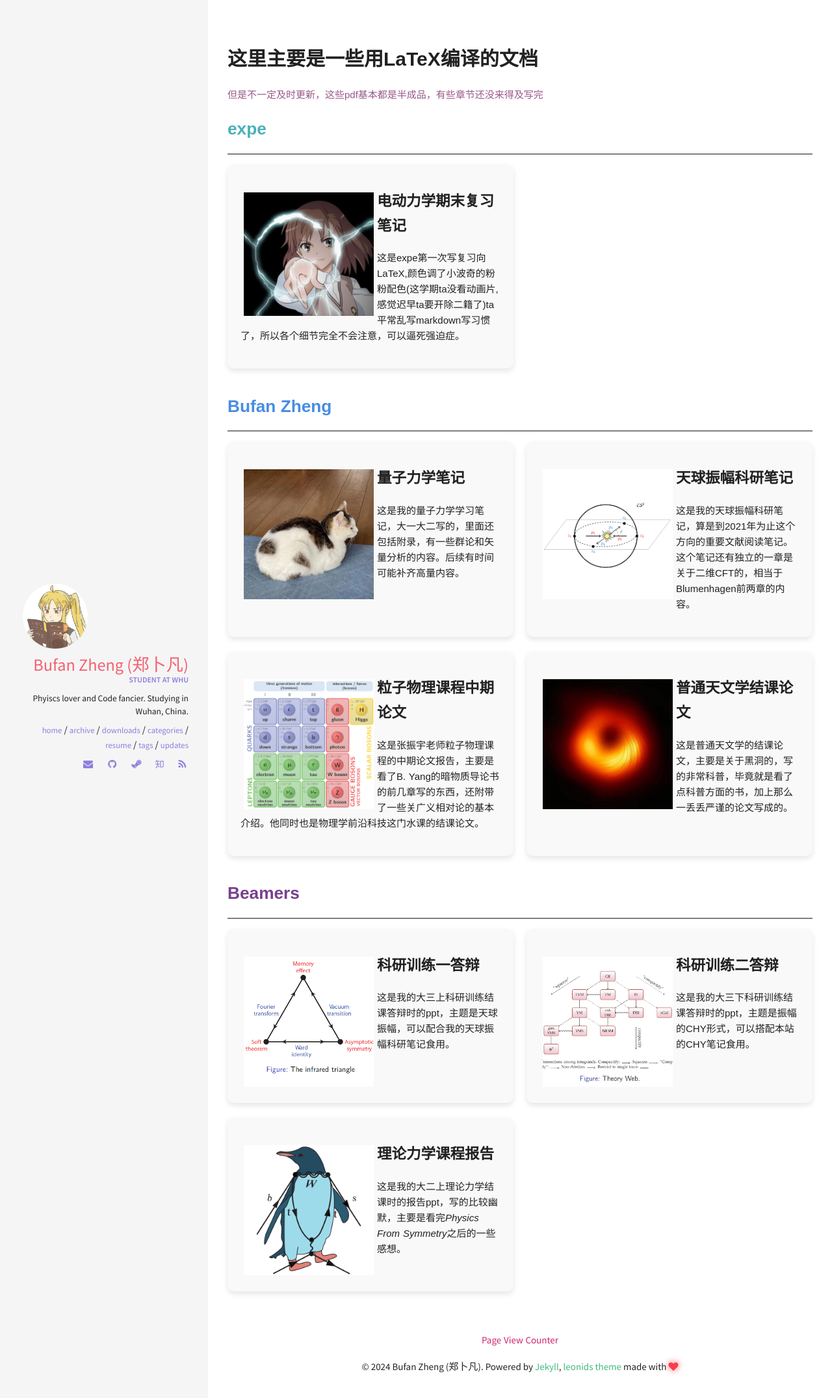
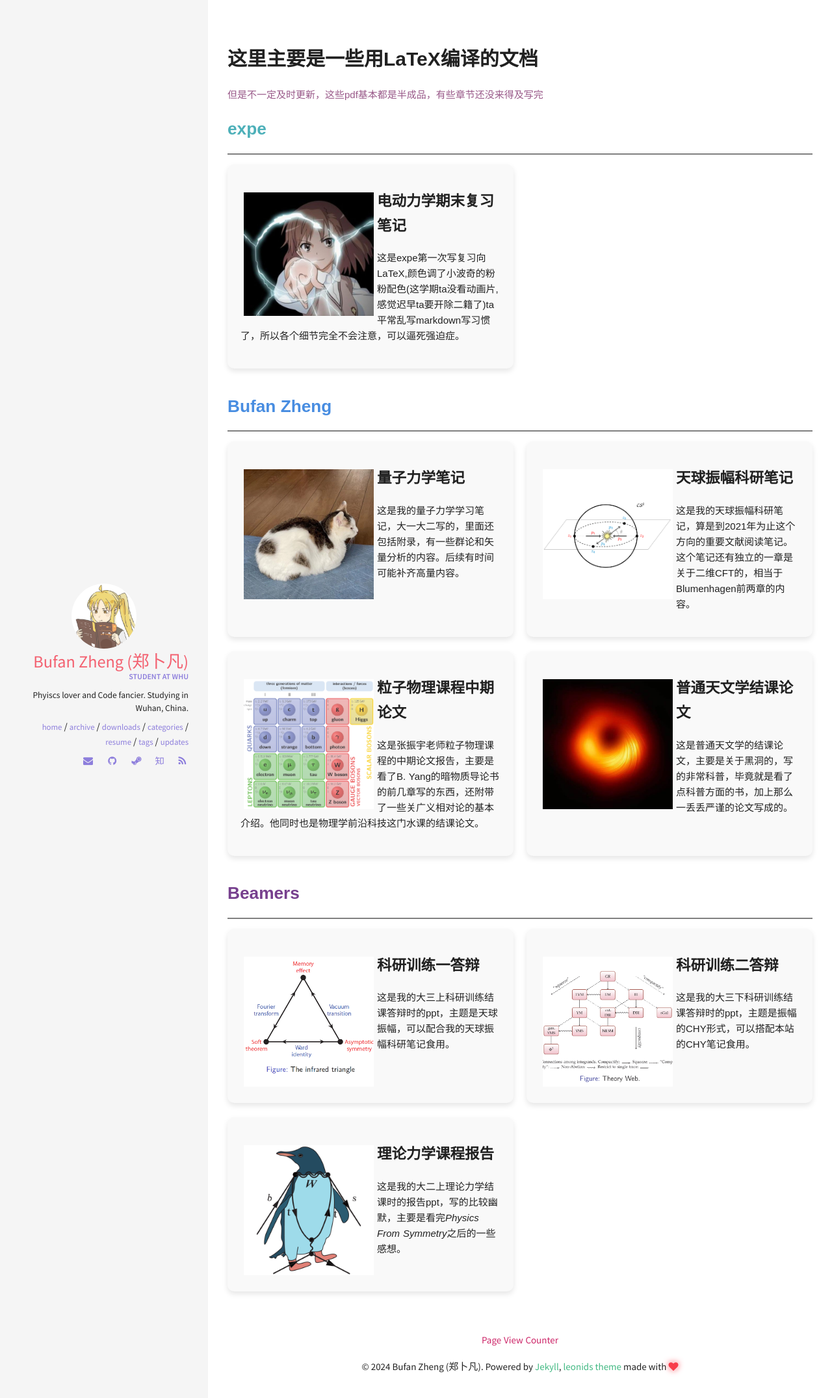
Before and after one commit to WHUZBF/whuzbf.github.io, a Jekyll site: the page built from downloads/index.html, in a window 1280 px wide. Shown: the top 2151 px of the page at 65% size. Built offline with Jekyll 4.4.1, drawn with Linux system fonts in a browser that asks for light colours; comment, search, counter and statistics services are not loaded.

Commit message:
修改一处显示bug，也就是download页面的头像左移bug

```diff
--- a/downloads/index.html
+++ b/downloads/index.html
@@ -42,7 +42,8 @@ permalink: /downloads/
             }
         }
 
-        img{
+        /*这样就只会对card里面的产生影响，而不改变左侧导航栏的头像*/
+        .card img{
             float:left;
             margin: 5px;
             pointer-events: none;
```
